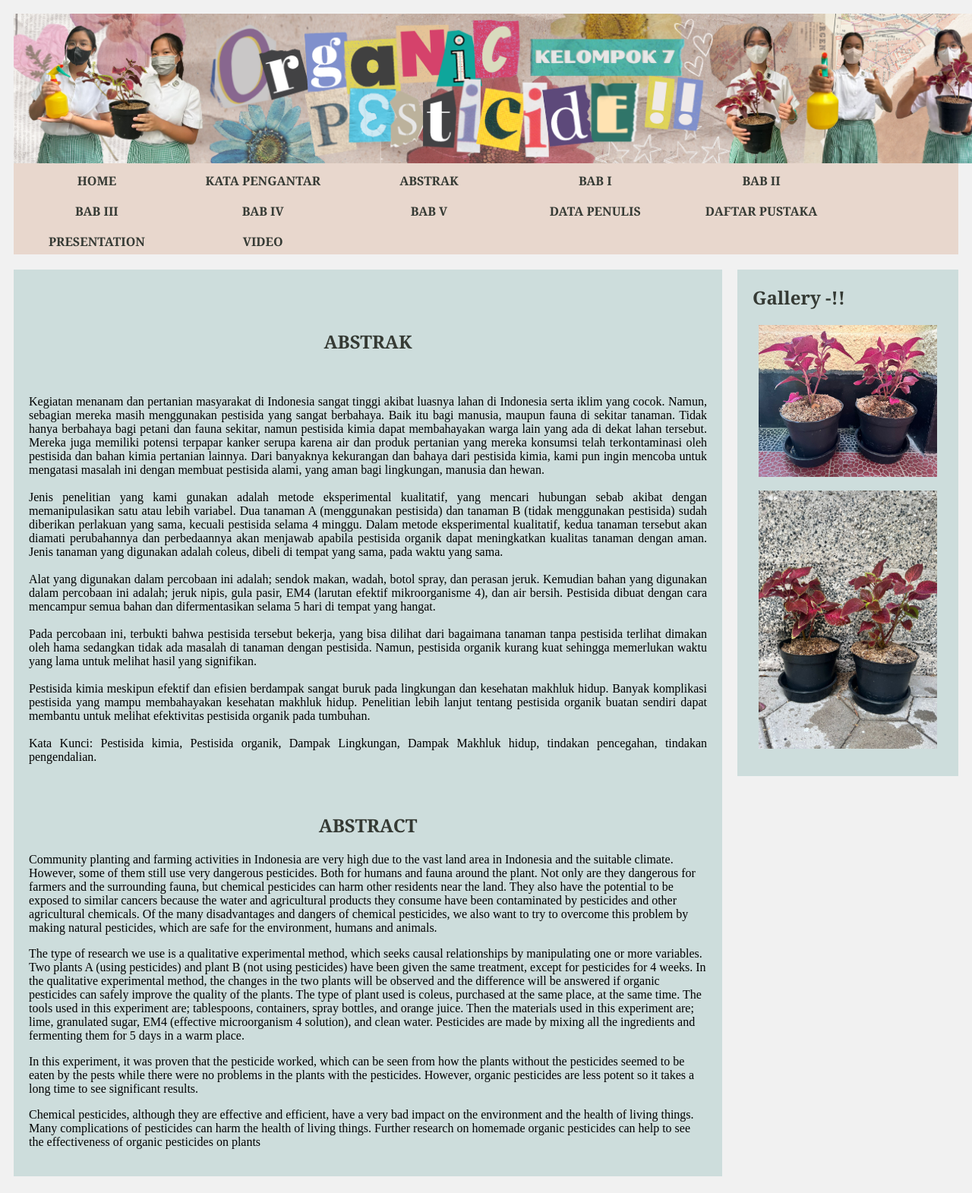
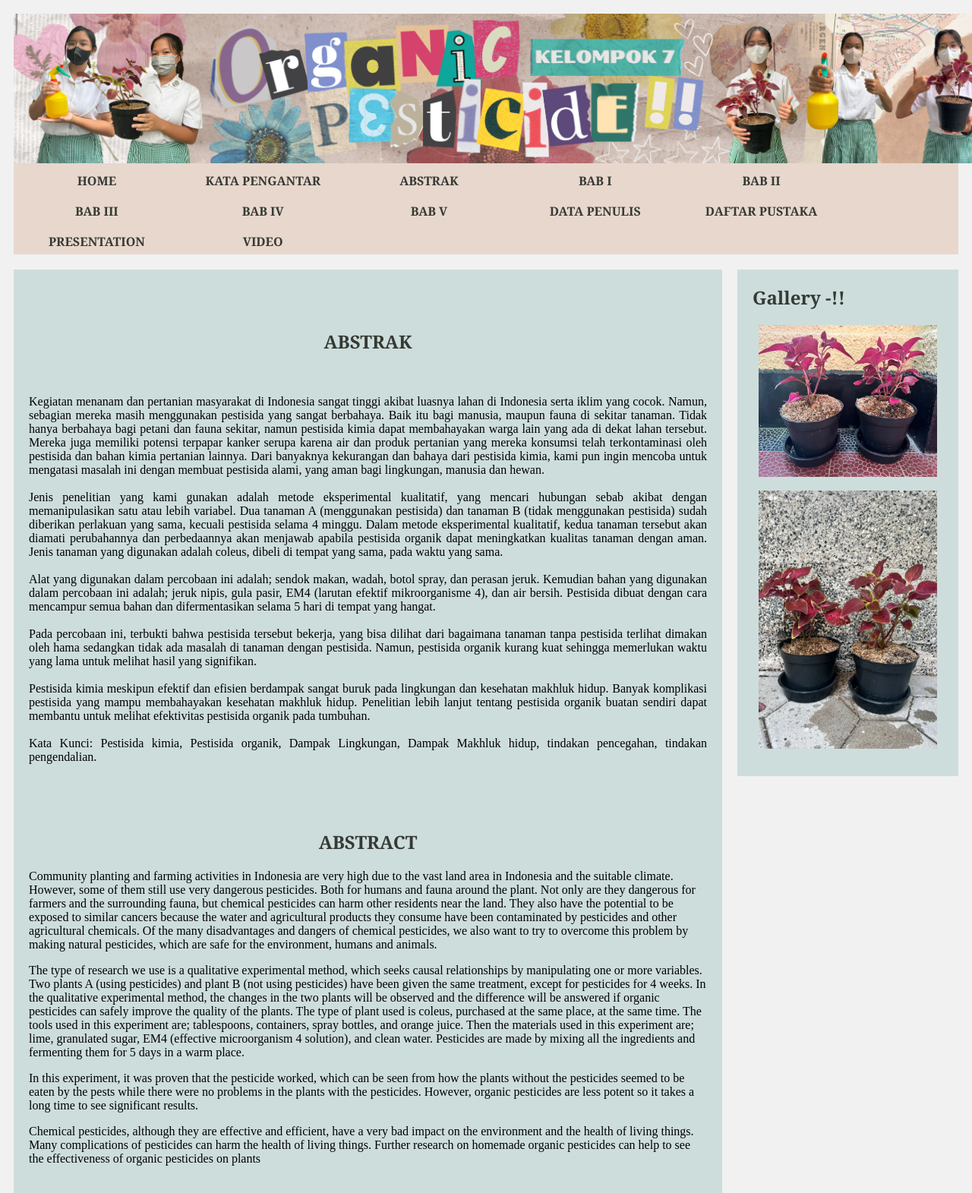
Before and after one commit to izzylovestocode/klp7lovesilipa, a plain HTML site: page abstrak.html in a window 1280 px wide. Shown: the top 1571 px of the page at 76% size. Drawn offline with Linux system fonts and the light colour scheme.

Commit message:
Update abstrak.html

```diff
--- a/abstrak.html
+++ b/abstrak.html
@@ -127,7 +127,7 @@ kesehatan makhluk hidup. Penelitian lebih lanjut tentang pestisida organik buata
 
 Kata Kunci: Pestisida kimia, Pestisida organik, Dampak Lingkungan, Dampak Makhluk hidup, tindakan pencegahan, tindakan pengendalian.
 
-</FONT><BR><font face="Georgia" color="#353A34"><BR><BR>
+</FONT><BR><font face="Georgia" color="#353A34"><BR><BR><br>
 <h2 align=center> ABSTRACT <br>
 </h2></FONT>
 <font size=3 face="Times New Roman">
```
